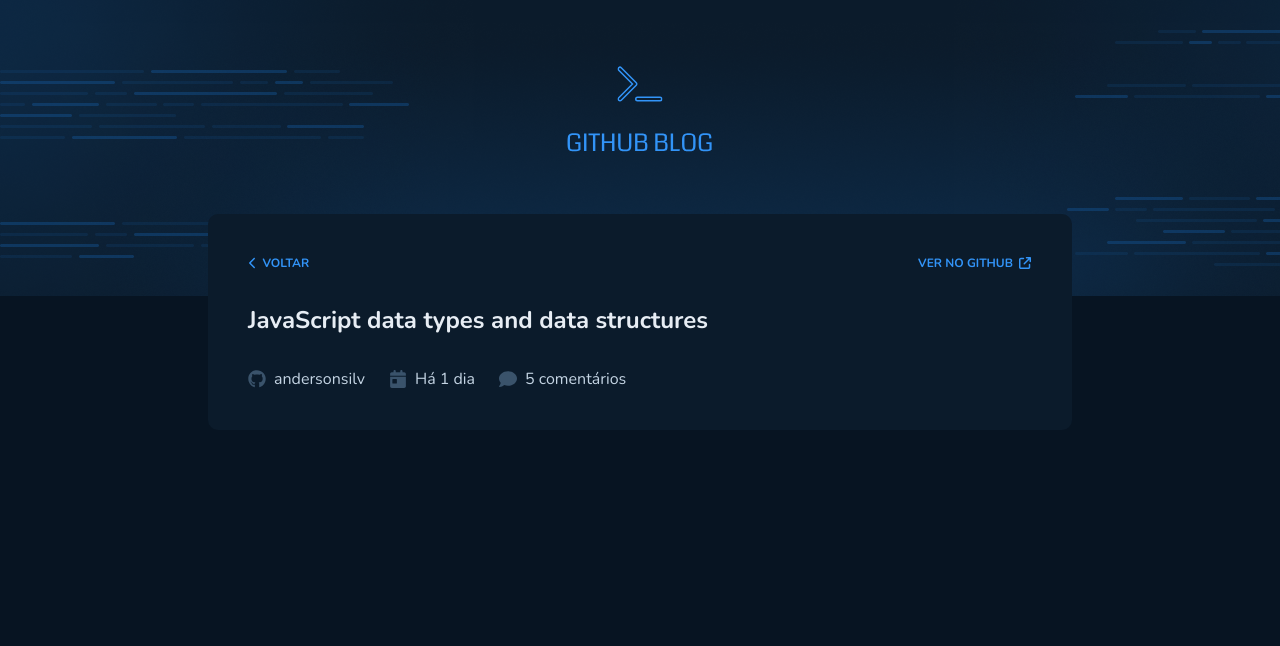
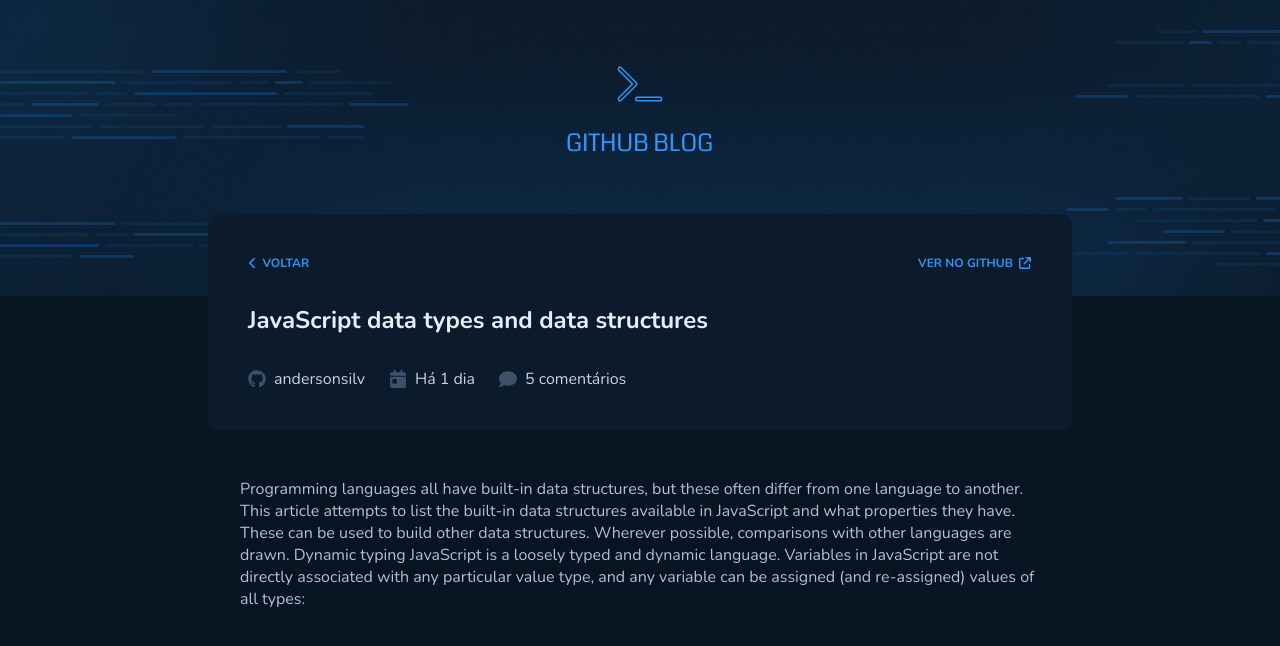
Before and after one commit to Andersonsilvamota/github-blog, a React (Vite) app: page /post in a window 1280 px wide. Shown: the top 646 px of the page. Built offline with nearby package versions, Linux system fonts and the light colour scheme.

Commit message:
feat: estilização do post completo

```diff
--- a/src/pages/Home/styles.ts
+++ b/src/pages/Home/styles.ts
@@ -1,4 +1,5 @@
 import styled from "styled-components";
 
 export const HomeContainer = styled.div`
+  border: 1px solid yellow;
 `
--- /dev/null
+++ b/src/pages/Post/components/FullPost/index.tsx
@@ -0,0 +1,13 @@
+import { FullPostContainer } from "./styles";
+
+export function FullPost() {
+  return(
+    <FullPostContainer>
+      <p>Programming languages all have built-in data structures, but these often differ from one language to another. This article attempts to list the built-in data structures available in JavaScript and what properties they have. These can be used to build other data structures. Wherever possible, comparisons with other languages are drawn.
+
+          Dynamic typing
+          JavaScript is a loosely typed and dynamic language. Variables in JavaScript are not directly associated with any particular value type, and any variable can be assigned (and re-assigned) values of all types:
+      </p>
+    </FullPostContainer>
+  )
+}
--- /dev/null
+++ b/src/pages/Post/components/FullPost/styles.ts
@@ -0,0 +1,9 @@
+import styled from "styled-components";
+
+export const FullPostContainer = styled.div`
+  padding: 3rem 2rem;
+  max-width: 54rem;
+p {
+  word-wrap: break-word;
+}
+`
--- a/src/pages/Post/index.tsx
+++ b/src/pages/Post/index.tsx
@@ -1,11 +1,14 @@
 import { faGithub } from "@fortawesome/free-brands-svg-icons";
 import { faArrowUp, faArrowUpRightFromSquare, faCalendarDay, faChevronLeft, faComment } from "@fortawesome/free-solid-svg-icons";
 import { FontAwesomeIcon } from "@fortawesome/react-fontawesome";
-import { ContainerPost, LinksNavigation, SocialMediaPost } from "./styles";
+import { FullPost } from "./components/FullPost";
+import { FullPostContainer } from "./components/FullPost/styles";
+import { ContainerPost, ContainerPostHeader, LinksNavigation, SocialMediaPost } from "./styles";
 
 export function Post() {
   return (
     <ContainerPost>
+      <ContainerPostHeader>
         <LinksNavigation>
           <div>
             <FontAwesomeIcon icon={faChevronLeft} />
@@ -31,6 +34,8 @@ export function Post() {
             <strong>5 comentários</strong>
           </div>
         </SocialMediaPost>
+      </ContainerPostHeader>
+      <FullPost />
     </ContainerPost>
   )
 }
--- a/src/pages/Post/styles.ts
+++ b/src/pages/Post/styles.ts
@@ -1,6 +1,9 @@
 import styled from "styled-components";
 
 export const ContainerPost = styled.div`
+`
+
+export const ContainerPostHeader = styled.div`
   width: 54rem;
   max-width: 54rem;
   display: flex;
```
Lines whose indentation alone changed are shown as unchanged.
